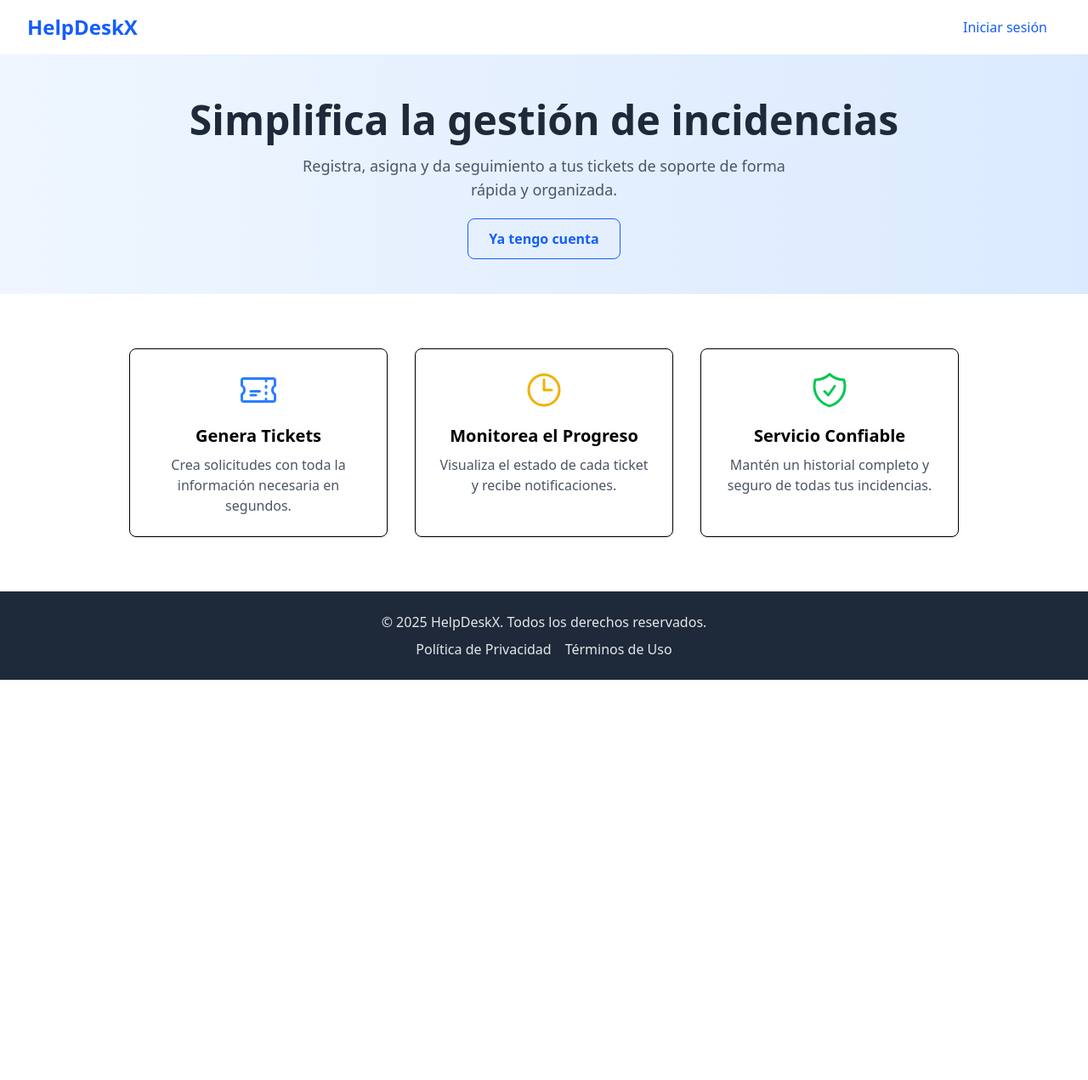
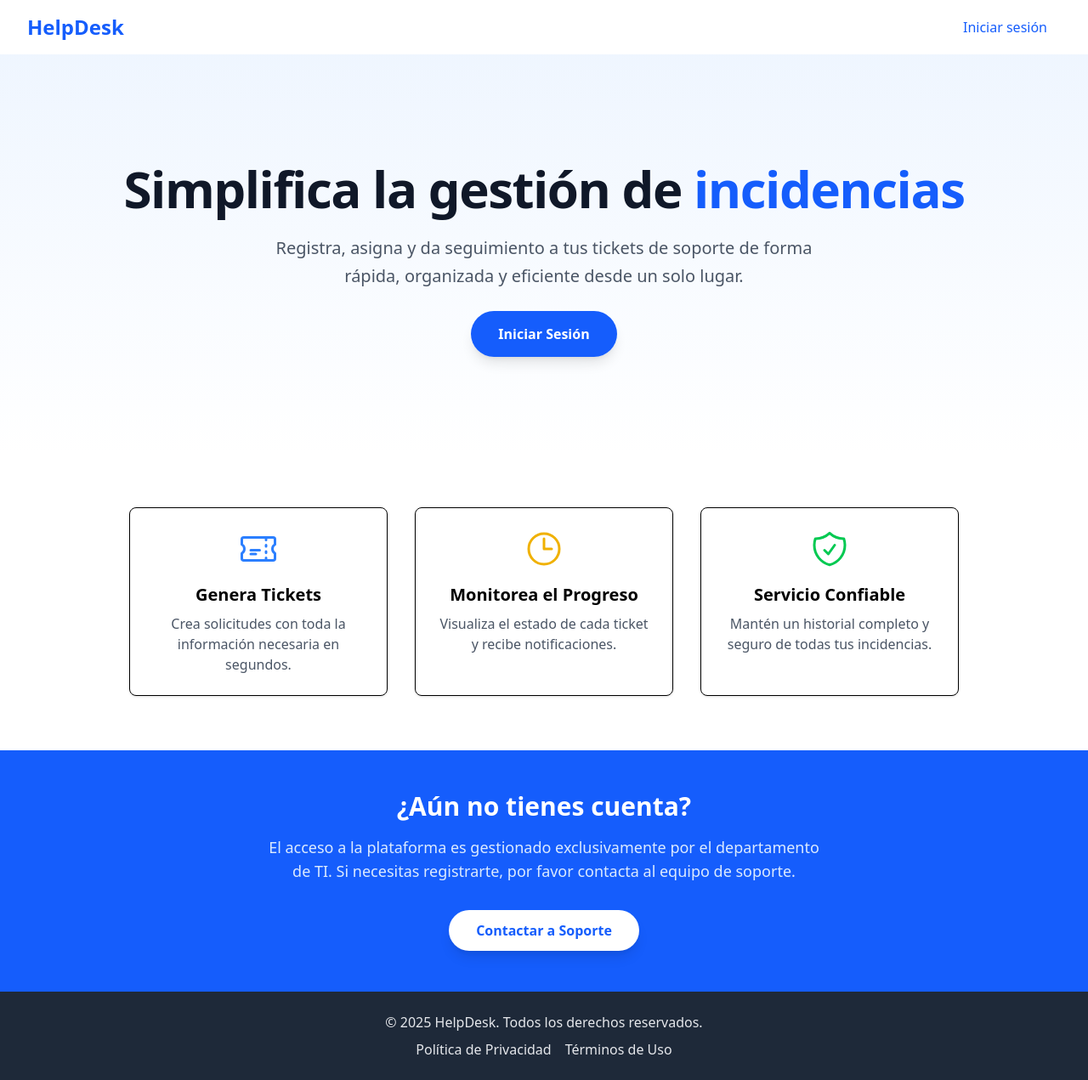
Before and after one commit to XxZARKx/lab_proyecto2, a React (Vite) app: page /home in a window 1280 px wide. Shown: the whole page at 85% size. Before the commit the page ends 800 px from the top, so only its background shows below. Built offline with nearby package versions, Linux system fonts and the light colour scheme.

Commit message:
actualizando vista home

```diff
--- a/src/pages/Dashboard/DashboardPage.jsx
+++ b/src/pages/Dashboard/DashboardPage.jsx
@@ -30,7 +30,7 @@ export default function LandingPage() {
       {/* Navbar */}
       <nav className="flex items-center justify-between px-8 py-4 bg-white shadow">
         <Link to="/" className="text-2xl font-bold text-blue-600">
-          HelpDeskX
+          HelpDesk
         </Link>
         <div className="space-x-4">
           <Link
@@ -43,20 +43,21 @@ export default function LandingPage() {
       </nav>
 
       {/* Hero */}
-      <header className="flex-grow bg-gradient-to-r from-blue-50 to-blue-100 flex flex-col items-center justify-center text-center px-6">
-        <h1 className="text-4xl md:text-5xl font-extrabold text-gray-800 mb-4">
-          Simplifica la gestión de incidencias
+      <header className="bg-gradient-to-b from-blue-50 to-white py-20 lg:py-32 flex flex-col items-center justify-center text-center px-6">
+        <h1 className="text-4xl md:text-6xl font-extrabold text-gray-900 mb-6 tracking-tight">
+          Simplifica la gestión de{" "}
+          <span className="text-blue-600">incidencias</span>
         </h1>
-        <p className="text-lg text-gray-600 mb-8 max-w-xl">
+        <p className="text-lg md:text-xl text-gray-600 mb-10 max-w-2xl mx-auto leading-relaxed">
           Registra, asigna y da seguimiento a tus tickets de soporte de forma
-          rápida y organizada.
+          rápida, organizada y eficiente desde un solo lugar.
         </p>
         <div className="space-x-4">
           <Link
             to="/login"
-            className="px-6 py-3 border border-blue-600 text-blue-600 font-semibold rounded-lg hover:bg-blue-50 transition"
+            className="px-8 py-4 bg-blue-600 text-white font-bold rounded-full shadow-lg hover:bg-blue-700 hover:shadow-xl transition transform hover:-translate-y-1"
           >
-            Ya tengo cuenta
+            Iniciar Sesión
           </Link>
         </div>
       </header>
@@ -90,10 +91,30 @@ export default function LandingPage() {
         </div>
       </section>
 
+      {/* Contact / No Account Info */}
+      <section className="bg-blue-600 py-12">
+        <div className="max-w-4xl mx-auto px-6 text-center">
+          <h2 className="text-3xl font-bold text-white mb-4">
+            ¿Aún no tienes cuenta?
+          </h2>
+          <p className="text-blue-100 text-lg mb-8 max-w-2xl mx-auto">
+            El acceso a la plataforma es gestionado exclusivamente por el
+            departamento de TI. Si necesitas registrarte, por favor contacta al
+            equipo de soporte.
+          </p>
+          <a
+            href="mailto:soporte@helpdesk.com?subject=Solicitud de Acceso"
+            className="inline-block bg-white text-blue-600 font-semibold px-8 py-3 rounded-full hover:bg-blue-50 transition shadow-lg"
+          >
+            Contactar a Soporte
+          </a>
+        </div>
+      </section>
+
       {/* Footer */}
       <footer className="bg-gray-800 text-gray-200 py-6">
         <div className="max-w-4xl mx-auto text-center space-y-2">
-          <p>© 2025 HelpDeskX. Todos los derechos reservados.</p>
+          <p>© 2025 HelpDesk. Todos los derechos reservados.</p>
           <div className="space-x-4">
             <Link to="#" className="hover:underline">
               Política de Privacidad
```
